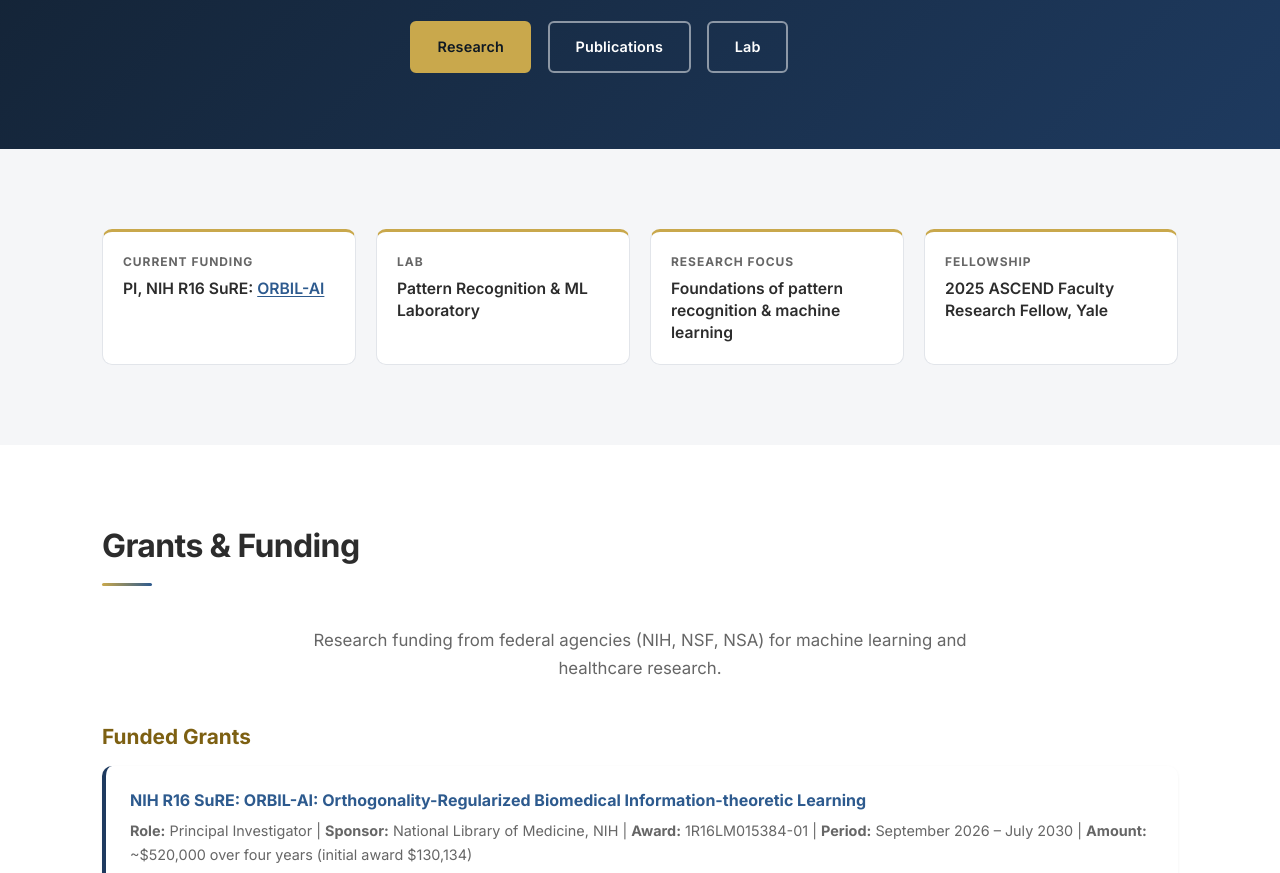
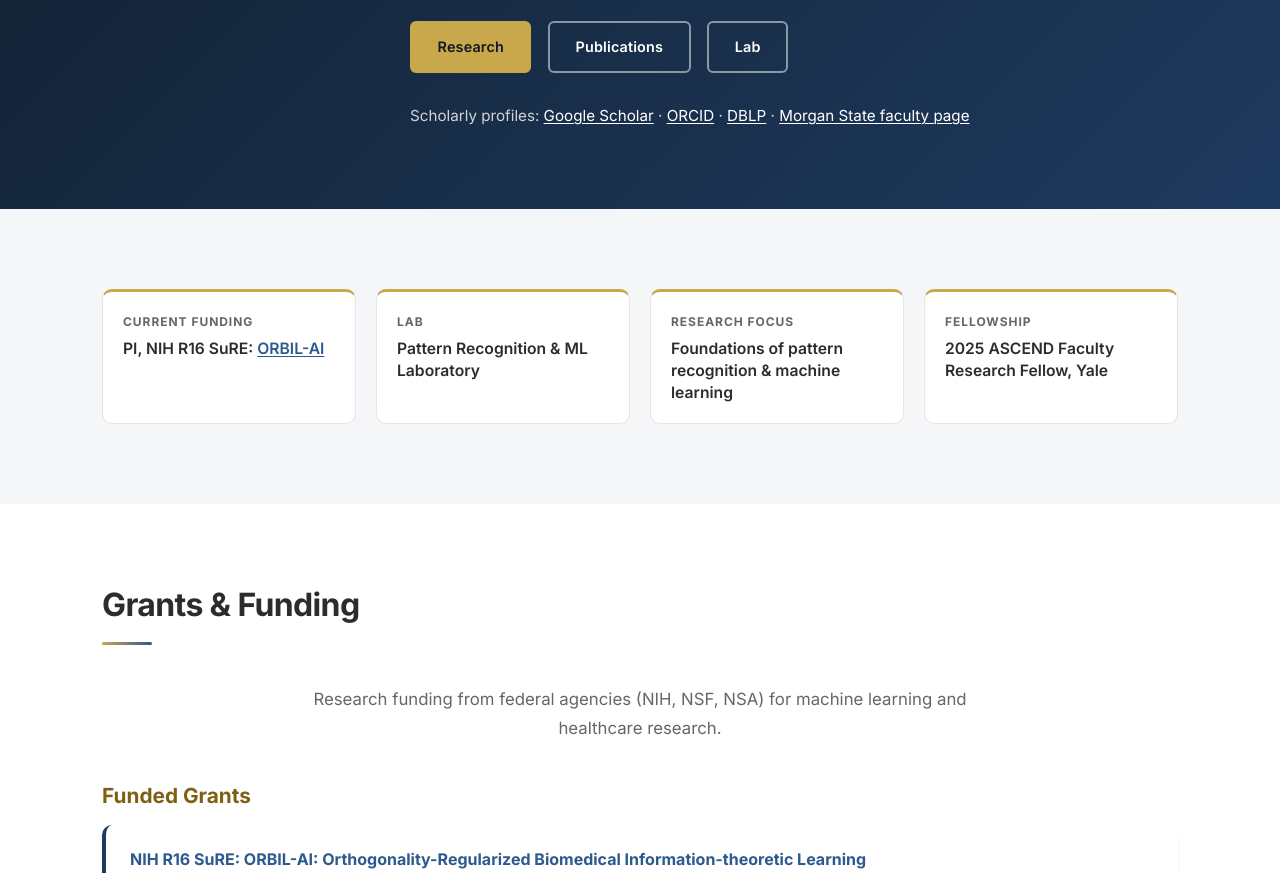
Before and after one commit to TOOLAD/TOO71.github.io, a plain HTML site: page professional.html in a window 1280 px wide. Shown: the part 843-1716 px from the top of the page. Drawn offline with Linux system fonts and the light colour scheme.

Commit message:
Add Google Scholar and scholarly profile links

```diff
--- a/assets/css/style.css
+++ b/assets/css/style.css
@@ -3151,3 +3151,7 @@ main p a:not(.btn):hover {
 }
 
 .pub-note a{ text-decoration: underline; }
+
+.profile-links{margin-top:1.1rem;font-size:.95rem;color:rgba(255,255,255,.8);}
+.profile-links a{color:#fff !important;text-decoration:underline;text-underline-offset:3px;}
+.profile-links a:hover{color:var(--color-accent) !important;}
--- a/professional.html
+++ b/professional.html
@@ -58,6 +58,7 @@
     "description": "Computer scientist working on the foundations of pattern recognition and trustworthy machine learning, with applications in biomedical signal analysis. Principal Investigator of the NIH-funded ORBIL-AI project (1R16LM015384-01).",
     "sameAs": [
       "https://orcid.org/0000-0002-2693-5440",
+      "https://scholar.google.com/citations?user=5xfx8AcAAAAJ",
       "https://dblp.org/pid/194/5560.html",
       "https://www.morgan.edu/computer-science/faculty-and-staff/timothy-oladunni",
       "https://github.com/TOOLAD"
@@ -147,6 +148,13 @@
             <a href="publications.html" class="btn btn-secondary">Publications</a>
             <a href="lab.html" class="btn btn-secondary">Lab</a>
           </div>
+          <p class="profile-links">
+            Scholarly profiles:
+            <a href="https://scholar.google.com/citations?user=5xfx8AcAAAAJ" target="_blank" rel="noopener me">Google Scholar</a> &middot;
+            <a href="https://orcid.org/0000-0002-2693-5440" target="_blank" rel="noopener me">ORCID</a> &middot;
+            <a href="https://dblp.org/pid/194/5560.html" target="_blank" rel="noopener me">DBLP</a> &middot;
+            <a href="https://www.morgan.edu/computer-science/faculty-and-staff/timothy-oladunni" target="_blank" rel="noopener me">Morgan State faculty page</a>
+          </p>
         </div>
       </div>
     </section>
```
Also changed, not shown: index.html (+1 -0 lines), llms.txt.
